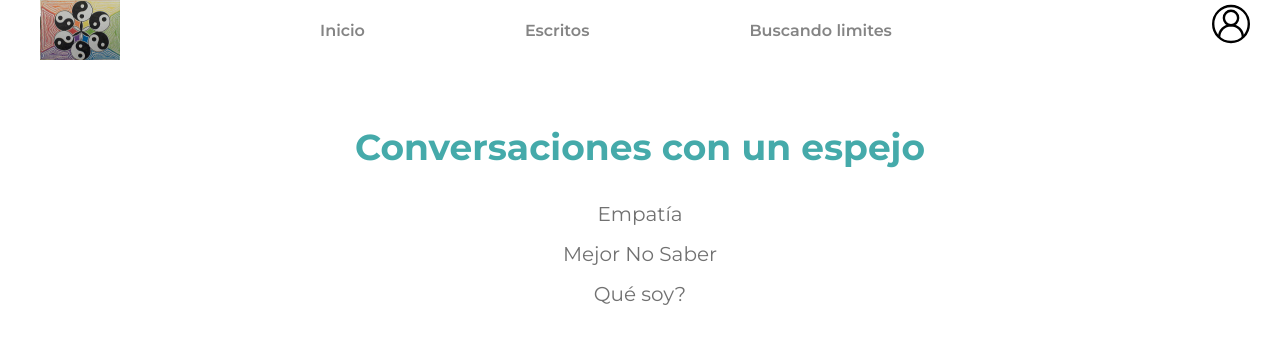
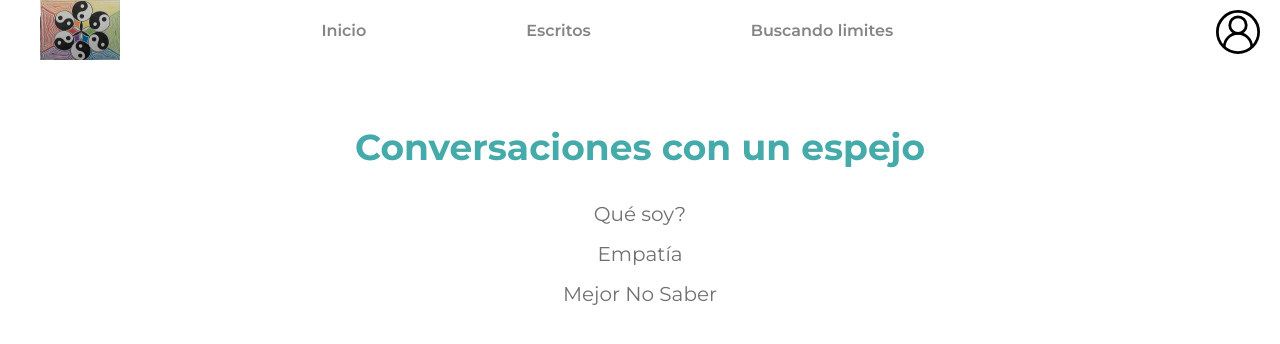
Before and after one commit to menudopaio/unLugarTranquilo, a Flask app: page /buscandoLimites/ in a window 1280 px wide. Shown: the top 344 px of the page. Run offline with Flask 3, Linux system fonts and the light colour scheme.

Commit message:
Reordenamiento listas

```diff
--- a/static/styles.css
+++ b/static/styles.css
@@ -38,9 +38,9 @@ header div {
     margin-left: auto;
 }
 header div img {
-    width: 80%;
-    height: 80%;
-    margin: auto;
+    width: 44px;
+    height: auto;
+    margin: 10px auto;
     box-sizing: border-box;
 }
 
--- a/templates/buscandoLimites.html
+++ b/templates/buscandoLimites.html
@@ -12,9 +12,10 @@
         <section>
             <h1 class="titulo-pagina">Conversaciones con un espejo</h1>
             <ul>
+                <li><a href="{{ baseUri }}./que-soy">Qué soy?</a></li>
                 <li><a href="{{ baseUri }}./empatia">Empatía</a></li>
                 <li><a href="{{ baseUri }}./no-saber">Mejor No Saber</a></li>
-                <li><a href="{{ baseUri }}./que-soy">Qué soy?</a></li>
+
             </ul>
         </section>
     </div>
```
